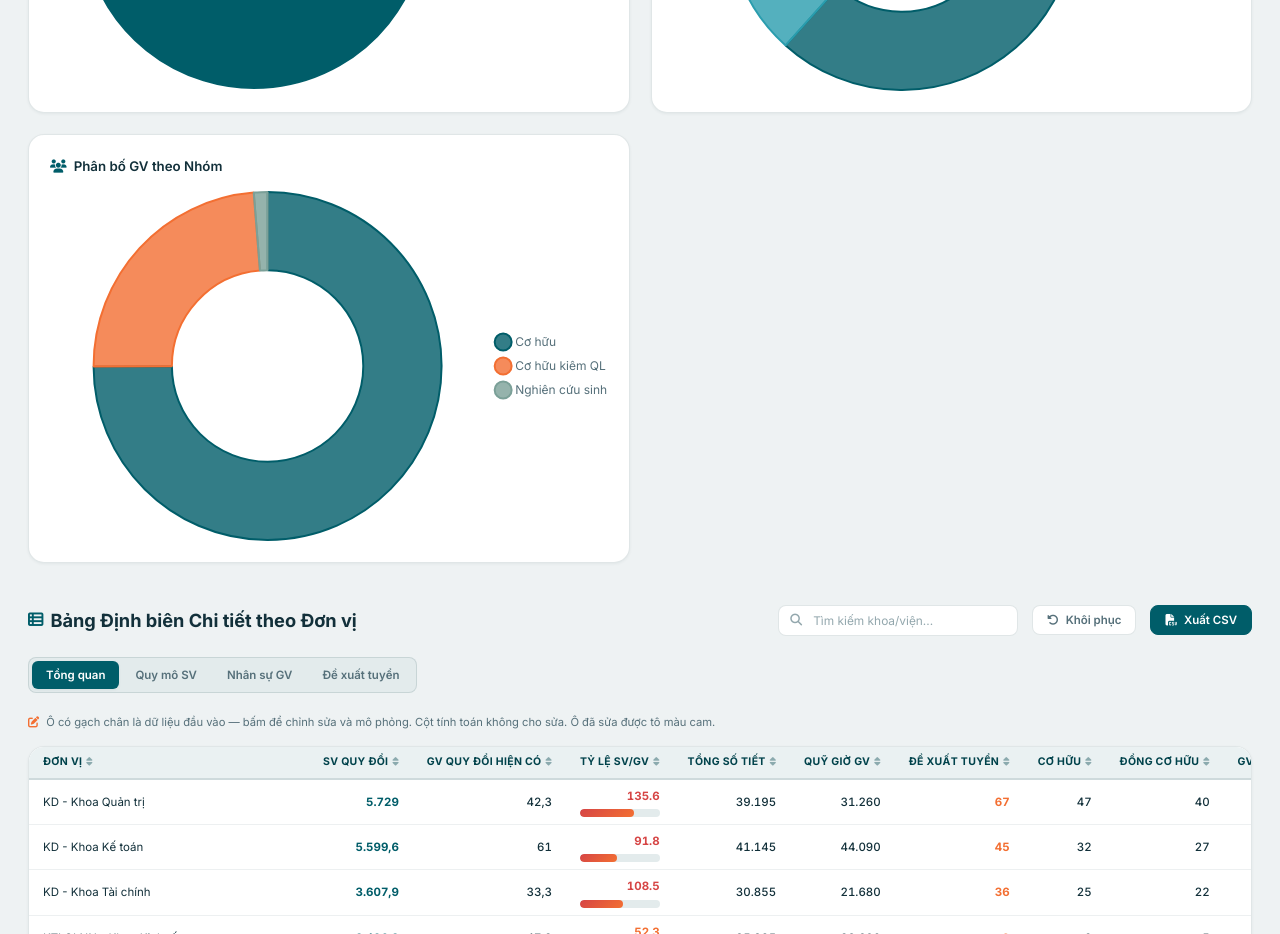
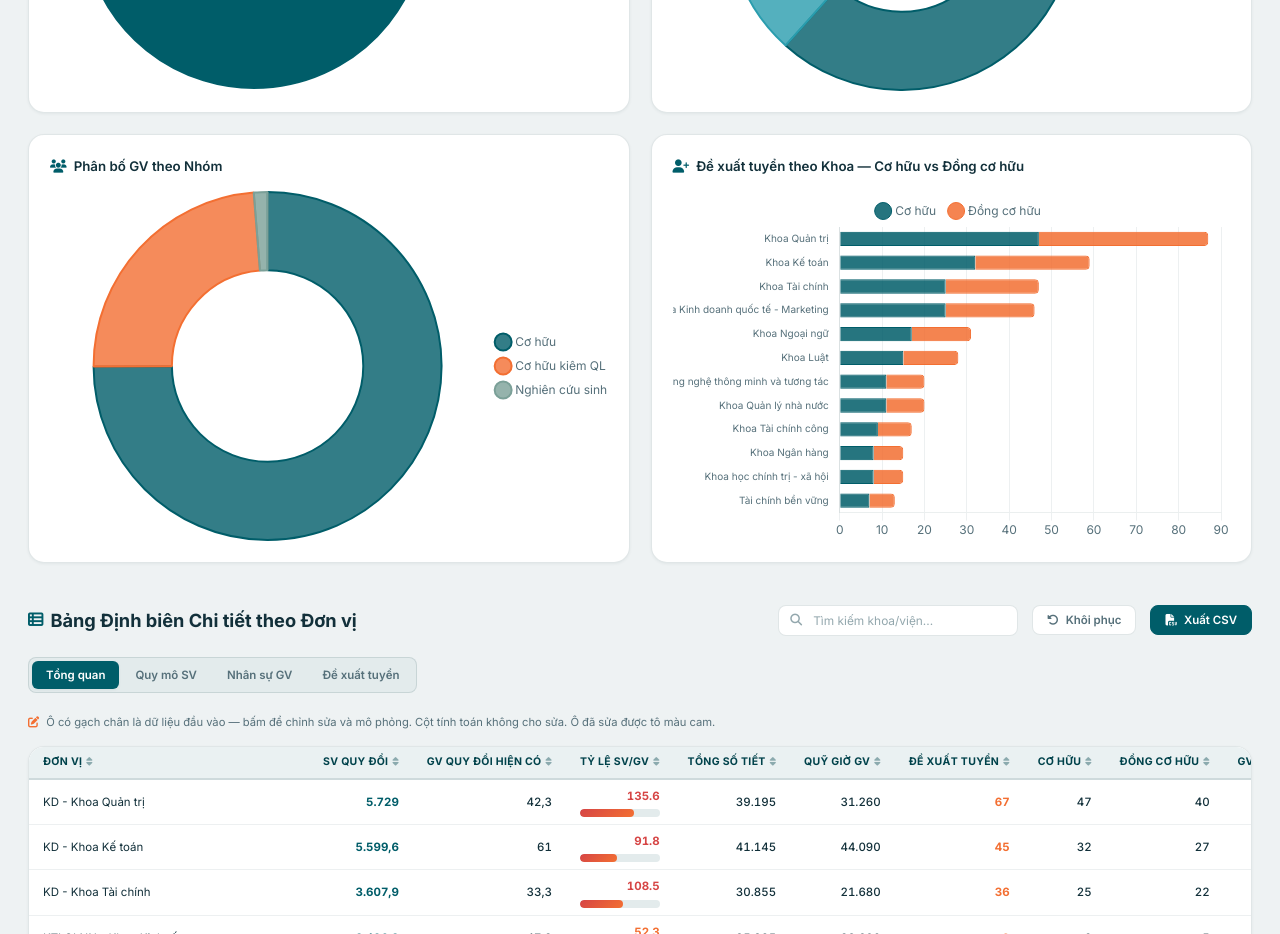
Before and after one commit to phultk-ueh/phultk-ueh.github.io, a plain HTML site: page index.html in a window 1280 px wide. Shown: the part 1300-2234 px from the top of the page. Drawn offline with nearby package versions, Linux system fonts and the light colour scheme.

Commit message:
Add files via upload

```diff
--- a/app.js
+++ b/app.js
@@ -237,6 +237,7 @@ function renderCharts() {
   renderHeDaoTaoChart();
   renderHocHamChart();
   renderNhomChart();
+  renderRecruitmentSplitChart();
 }
 
 function renderBarChart() {
@@ -462,6 +463,78 @@ function renderNhomChart() {
               return [`${ctx.label}: ${ctx.raw} (${pct}%)`, desc];
             }
           }
+        }
+      }
+    }
+  });
+}
+
+function renderRecruitmentSplitChart() {
+  const ctx = document.getElementById('chart-recruitment-split').getContext('2d');
+
+  // Lọc khoa có đề xuất tuyển > 0, sắp xếp giảm dần, top 12
+  const sorted = [...DATA.khoa_data]
+    .filter(k => (k.tong_de_xuat || 0) > 0)
+    .sort((a, b) => (b.tong_de_xuat || 0) - (a.tong_de_xuat || 0))
+    .slice(0, 12);
+
+  const labels = sorted.map(k => shortenName(k.don_vi));
+  const coHuu = sorted.map(k => k.de_xuat_co_huu || 0);
+  const dongCoHuu = sorted.map(k => k.de_xuat_dong_co_huu || 0);
+
+  if (chartInstances.recruitmentSplit) chartInstances.recruitmentSplit.destroy();
+  chartInstances.recruitmentSplit = new Chart(ctx, {
+    type: 'bar',
+    data: {
+      labels,
+      datasets: [
+        {
+          label: 'Cơ hữu',
+          data: coHuu,
+          backgroundColor: 'rgba(0, 93, 105, 0.85)',
+          borderColor: 'rgba(0, 93, 105, 1)',
+          borderWidth: 1,
+          borderRadius: 4,
+          barPercentage: 0.75,
+        },
+        {
+          label: 'Đồng cơ hữu',
+          data: dongCoHuu,
+          backgroundColor: 'rgba(243, 111, 50, 0.85)',
+          borderColor: 'rgba(243, 111, 50, 1)',
+          borderWidth: 1,
+          borderRadius: 4,
+          barPercentage: 0.75,
+        },
+      ]
+    },
+    options: {
+      indexAxis: 'y',
+      responsive: true,
+      maintainAspectRatio: false,
+      plugins: {
+        legend: { position: 'top', labels: { padding: 14, usePointStyle: true } },
+        tooltip: {
+          callbacks: {
+            label: (ctx) => `${ctx.dataset.label}: ${ctx.raw} người`,
+            footer: (items) => {
+              const total = items.reduce((s, i) => s + (i.raw || 0), 0);
+              return `Tổng tuyển: ${total} người`;
+            }
+          }
+        }
+      },
+      scales: {
+        x: {
+          stacked: true,
+          beginAtZero: true,
+          grid: { color: 'rgba(0,50,58,0.07)' },
+          ticks: { precision: 0 }
+        },
+        y: {
+          stacked: true,
+          grid: { display: false },
+          ticks: { font: { size: 10 } }
         }
       }
     }
--- a/index.html
+++ b/index.html
@@ -138,6 +138,10 @@
         <div class="chart-title"><i class="fa-solid fa-users"></i> Phân bố GV theo Nhóm</div>
         <canvas id="chart-nhom"></canvas>
       </div>
+      <div class="chart-container animate-in">
+        <div class="chart-title"><i class="fa-solid fa-user-plus"></i> Đề xuất tuyển theo Khoa — Cơ hữu vs Đồng cơ hữu</div>
+        <canvas id="chart-recruitment-split"></canvas>
+      </div>
     </section>
 
     <!-- Main Data Table -->
```
Also changed, not shown: assets/screenshots/01-toan-trang.png, 2 other files.
